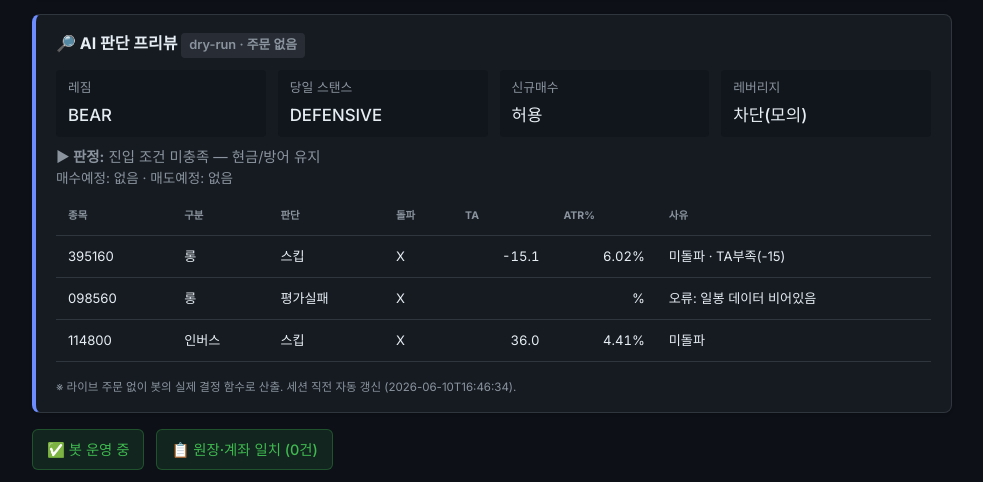
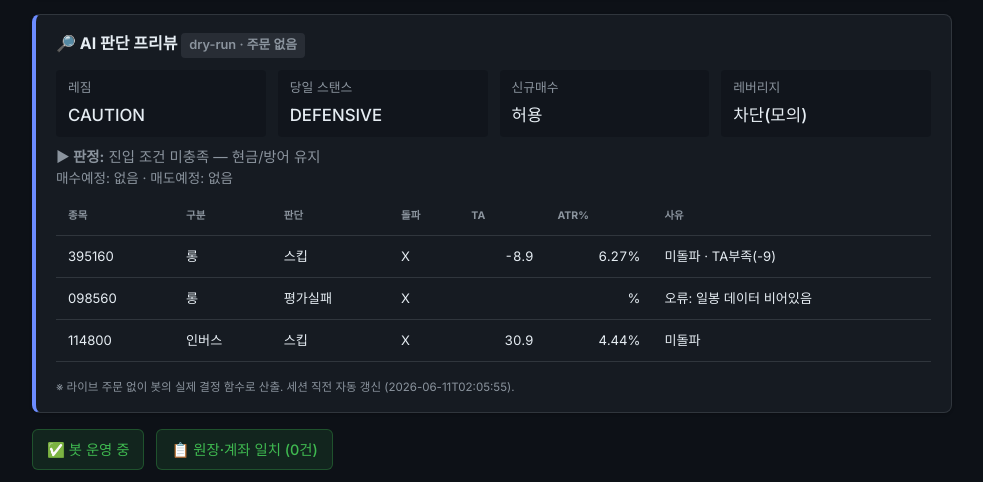
Before and after one commit to BudongJW/kis-trading-journal, a Jekyll site: the page built from index.html, in a window 1280 px wide and 900 px high, scrolled down 645 px. Shown: the part 155-637 px from the top of the window, without its empty margins (148-1131 px from the left). Built offline with Jekyll 4.4.1, drawn with Linux system fonts in a browser that asks for light colours; nearby versions of some CDN libraries.

Commit message:
auto: dry-run preview 06-11 02:06Z

```diff
--- a/_data/dry_run.json
+++ b/_data/dry_run.json
@@ -1,22 +1,22 @@
 {
-  "generated_at": "2026-06-10T16:46:34",
+  "generated_at": "2026-06-11T02:05:55",
   "mode": "DRY-RUN (읽기 전용, 주문 없음)",
   "market": {
-    "regime": "BEAR",
+    "regime": "CAUTION",
     "regime_blind": false,
-    "regime_detail": "카나리아 1/2 음전환 | HMM bear (100%) → BEAR 격상",
+    "regime_detail": "카나리아 1/2 음전환",
     "day_stance": "DEFENSIVE",
     "day_stance_forced": false,
-    "briefing": "오늘 스탠스 방어(DEFENSIVE) · 레짐 BEAR·신뢰도 29% · 美 오버나이트 bullish(+0.9%) · 고변동(100.0%ile) · 예산 25%·최대 1종목·허용 인버스",
+    "briefing": "오늘 스탠스 방어(DEFENSIVE) · 레짐 CAUTION·신뢰도 22% · 美 오버나이트 bearish(-2.0%) · 고변동(98.0%ile) · 예산 25%·최대 1종목·허용 인버스",
     "blocks_new_buys": false
   },
   "gates": {
     "leverage_dry_run": true,
     "leverage_gate_allowed": false,
-    "leverage_gate_reason": "레짐 BEAR(BULL 아님) → 레버리지 금지"
+    "leverage_gate_reason": "레짐 CAUTION(BULL 아님) → 레버리지 금지"
   },
   "account": {
-    "cash": 783401,
+    "cash": 782973,
     "holdings_readable": "없음/조회실패"
   },
   "holdings_risk": [],
@@ -26,10 +26,10 @@
       "type": "롱",
       "decision": "스킵",
       "breakout": false,
-      "ta": -15.1,
-      "atr_pct": 6.02,
+      "ta": -8.9,
+      "atr_pct": 6.27,
       "fee_gate_ok": true,
-      "why_skip": "미돌파 · TA부족(-15)"
+      "why_skip": "미돌파 · TA부족(-9)"
     },
     {
       "symbol": "098560",
@@ -42,8 +42,8 @@
       "type": "인버스",
       "decision": "스킵",
       "breakout": false,
-      "ta": 36.0,
-      "atr_pct": 4.41,
+      "ta": 30.9,
+      "atr_pct": 4.44,
       "fee_gate_ok": true,
       "why_skip": "미돌파"
     }
```
